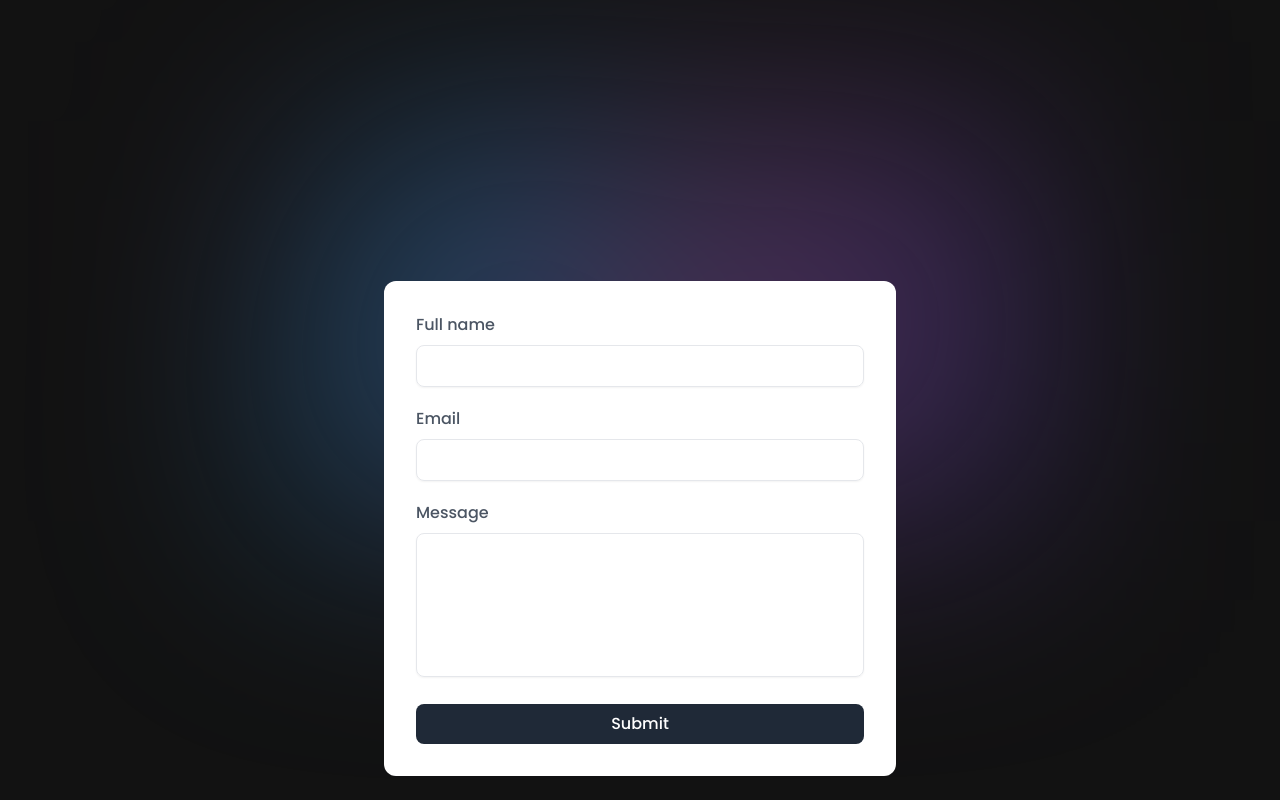
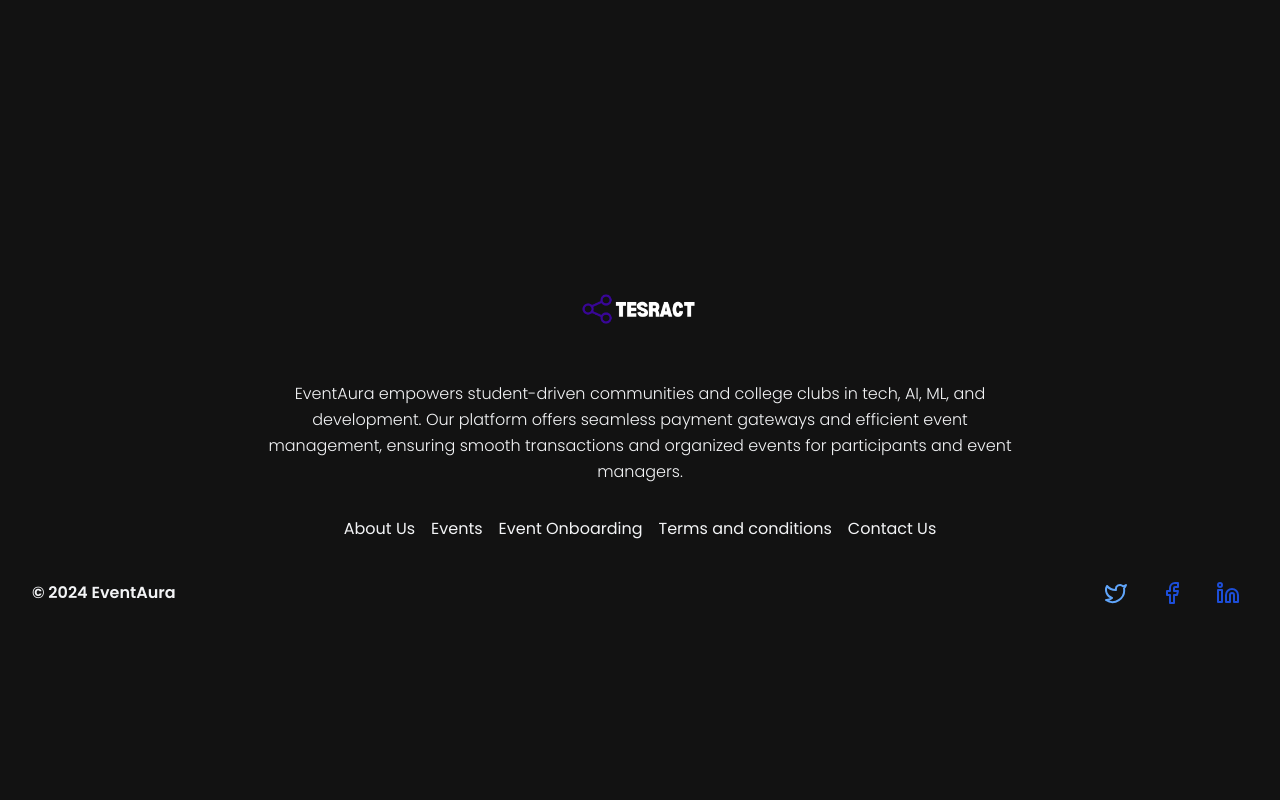
Before and after one commit to EventAura/client, a React (Vite) app: page /contact-us in a window 1280 px wide. Shown: the part 740-1540 px from the top of the page. After the commit the page ends 1373 px from the top, so only its background shows below. Built offline with nearby package versions, Linux system fonts and the light colour scheme.

Commit message:
solved images error in about-us page and removed form in contact us

```diff
--- a/src/components/Contact/ContactUs.jsx
+++ b/src/components/Contact/ContactUs.jsx
@@ -101,111 +101,6 @@ const ContactUs = () => {
           </div>
         </div>
       </main>
-
-      <main className="relative py-28 ">
-        {isMessage && (
-          <div
-            role="alert"
-            className="rounded-xl border border-gray-100 bg-white p-4 mx-16 mb-5"
-            ref={messageRef}
-            tabIndex="-1"
-          >
-            <div className="flex items-start gap-4">
-              <span className="text-red-600">
-                <svg
-                  xmlns="http://www.w3.org/2000/svg"
-                  fill="none"
-                  viewBox="0 0 24 24"
-                  strokeWidth="1.5"
-                  stroke="currentColor"
-                  className="h-6 w-6"
-                >
-                  <path
-                    strokeLinecap="round"
-                    strokeLinejoin="round"
-                    d="M12 9v2m0 4h.01M12 2a10 10 0 100 20 10 10 0 000-20z"
-                  />
-                </svg>
-              </span>
-
-              <div className="flex-1">
-                <strong className="block font-medium text-gray-900">
-                  404 Error
-                </strong>
-                <p className="mt-1 text-sm text-gray-700">
-                  Can't Process Your Request, Please Contact us directly.
-                </p>
-              </div>
-
-              <button
-                onClick={() => setMessage(false)}
-                className="text-gray-500 transition hover:text-gray-600"
-              >
-                <span className="sr-only">Dismiss popup</span>
-                <svg
-                  xmlns="http://www.w3.org/2000/svg"
-                  fill="none"
-                  viewBox="0 0 24 24"
-                  strokeWidth="1.5"
-                  stroke="currentColor"
-                  className="h-6 w-6"
-                >
-                  <path
-                    strokeLinecap="round"
-                    strokeLinejoin="round"
-                    d="M6 18L18 6M6 6l12 12"
-                  />
-                </svg>
-              </button>
-            </div>
-          </div>
-        )}
-        <div className="relative z-10 max-w-screen-xl mx-auto text-gray-600 sm:px-4 md:px-8">
-          <div className="mt-12 mx-auto px-4 p-8 bg-white sm:max-w-lg sm:px-8 sm:rounded-xl">
-            <form onSubmit={handleSubmit} className="space-y-5">
-              {/* Form fields */}
-              <div>
-                <label className="font-medium">Full name</label>
-                <input
-                  type="text"
-                  required
-                  className="w-full mt-2 px-3 py-2 text-gray-500 bg-transparent outline-none border focus:border-gray-800 shadow-sm rounded-lg"
-                />
-              </div>
-              <div>
-                <label className="font-medium">Email</label>
-                <input
-                  type="email"
-                  required
-                  className="w-full mt-2 px-3 py-2 text-gray-500 bg-transparent outline-none border focus:border-gray-800 shadow-sm rounded-lg"
-                />
-              </div>
-
-              <div>
-                <label className="font-medium">Message</label>
-                <textarea
-                  required
-                  className="w-full mt-2 h-36 px-3 py-2 resize-none appearance-none bg-transparent outline-none border focus:border-gray-800 shadow-sm rounded-lg"
-                ></textarea>
-              </div>
-              <button
-                type="submit"
-                className="w-full px-4 py-2 text-white font-medium bg-gray-800 hover:bg-gray-700 active:bg-gray-900 rounded-lg duration-150"
-              >
-                Submit
-              </button>
-            </form>
-          </div>
-        </div>
-
-        <div
-          className="absolute inset-0 blur-[118px] max-w-lg h-[800px] mx-auto sm:max-w-3xl sm:h-[400px]"
-          style={{
-            background:
-              "linear-gradient(106.89deg, rgba(192, 132, 252, 0.11) 15.73%, rgba(14, 165, 233, 0.41) 15.74%, rgba(232, 121, 249, 0.26) 56.49%, rgba(79, 70, 229, 0.4) 115.91%)",
-          }}
-        ></div>
-      </main>
     </>
   );
 };
```
Also changed, not shown: src/constants/index.jsx (+5 -6 lines).
